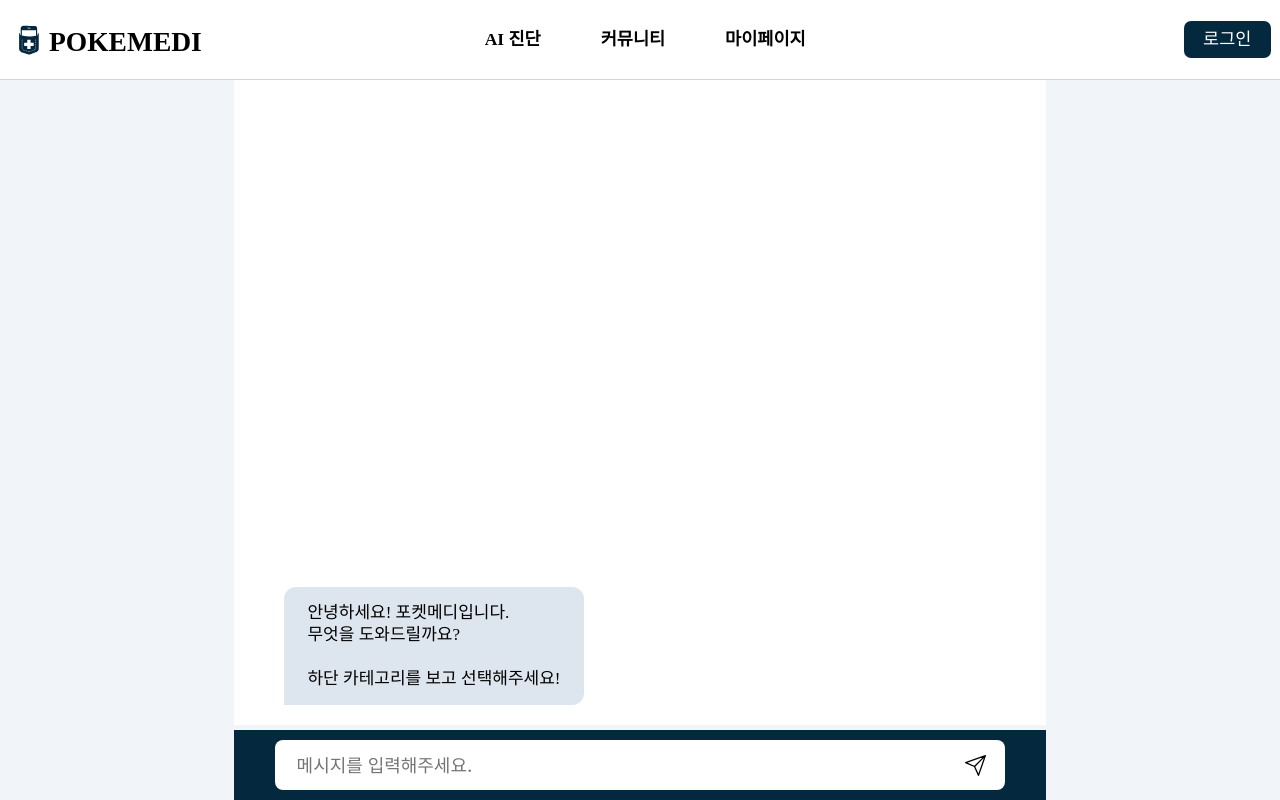
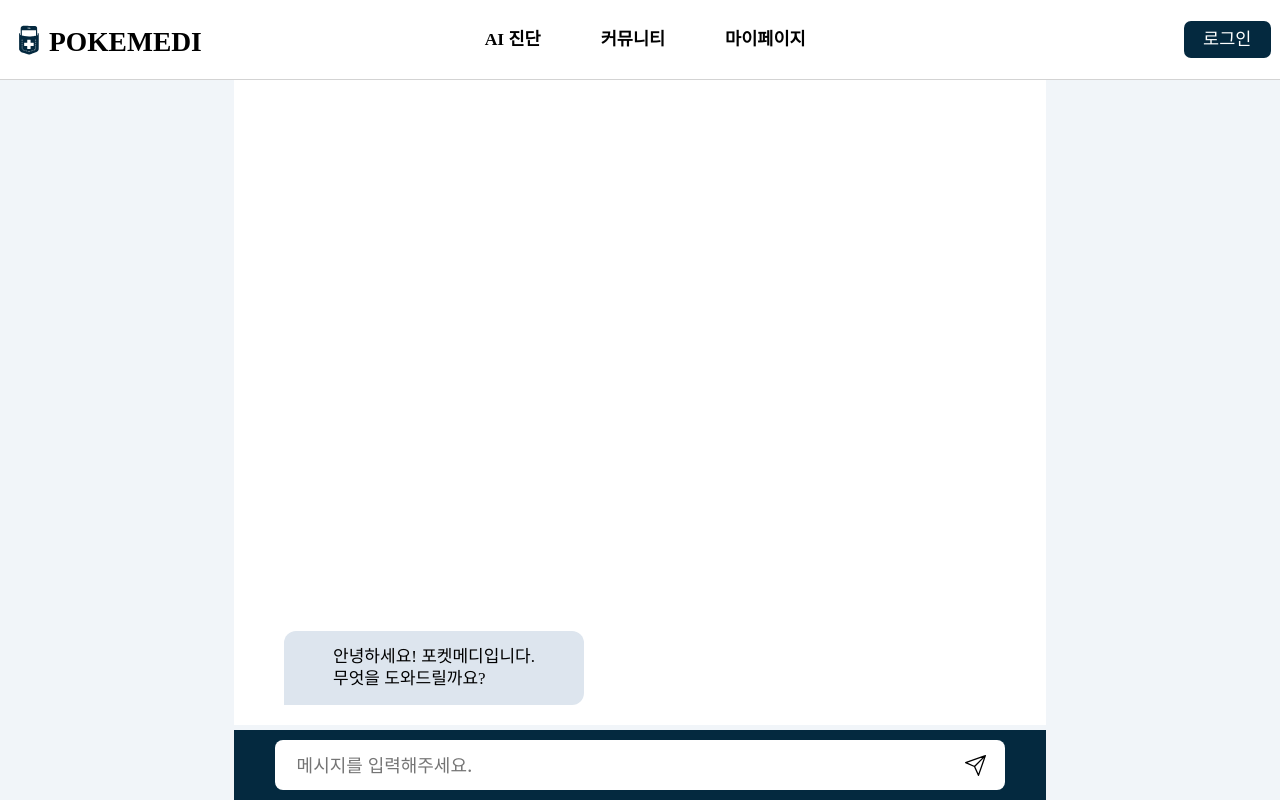
Before and after one commit to KGU-TurtleDoctor/POKEMEDI-Client, a React (Vite) app: page /aichat in a window 1280 px wide. Built offline with nearby package versions, Linux system fonts and the light colour scheme; no server answers; a web font is replaced by a local one.

Commit message:
✏️️ [FIX] 초기 환영 스크립트 수정

```diff
--- a/src/pages/AIChat.jsx
+++ b/src/pages/AIChat.jsx
@@ -21,8 +21,7 @@ function AIChat() {
       : setChatList([
           {
             role: 0,
-            content:
-              '안녕하세요! 포켓메디입니다.\n무엇을 도와드릴까요?\n\n하단 카테고리를 보고 선택해주세요!',
+            content: '안녕하세요! 포켓메디입니다.\n무엇을 도와드릴까요?',
           },
         ]);
   }, [chatId]);
```
